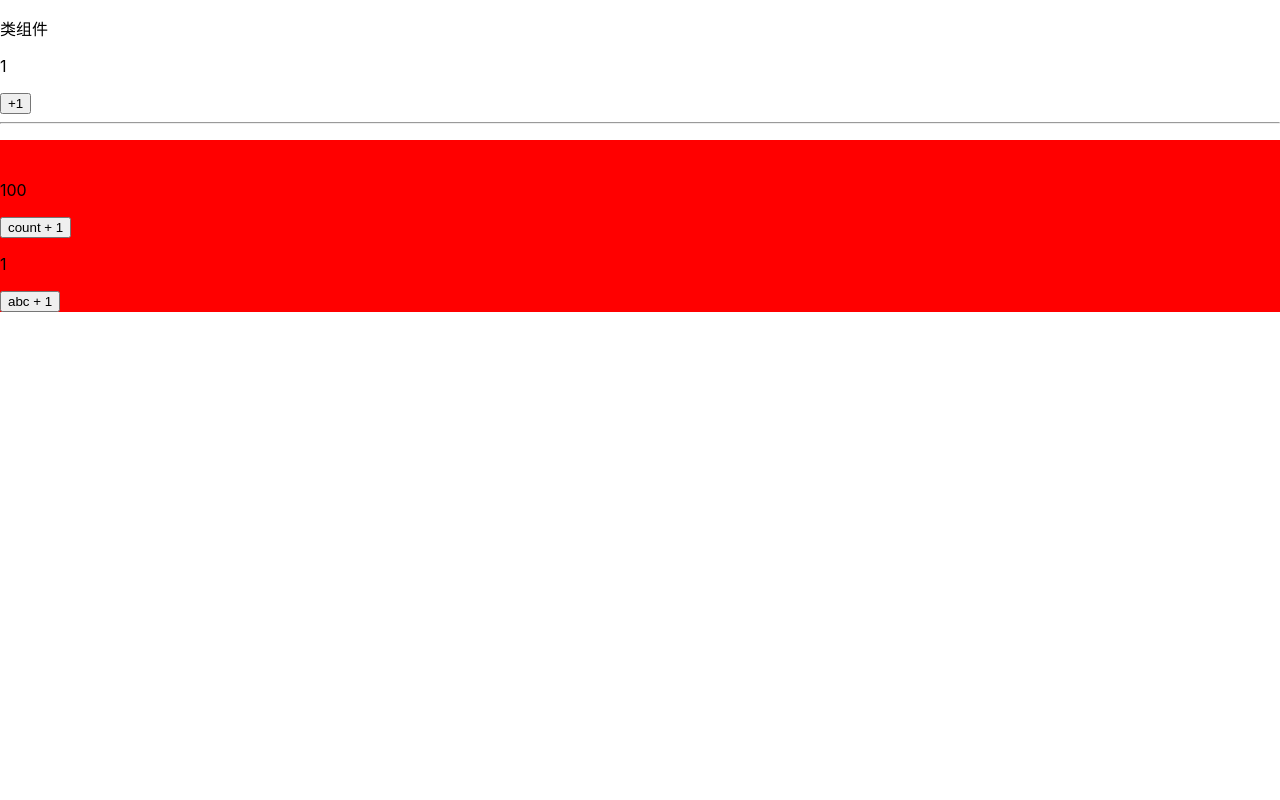
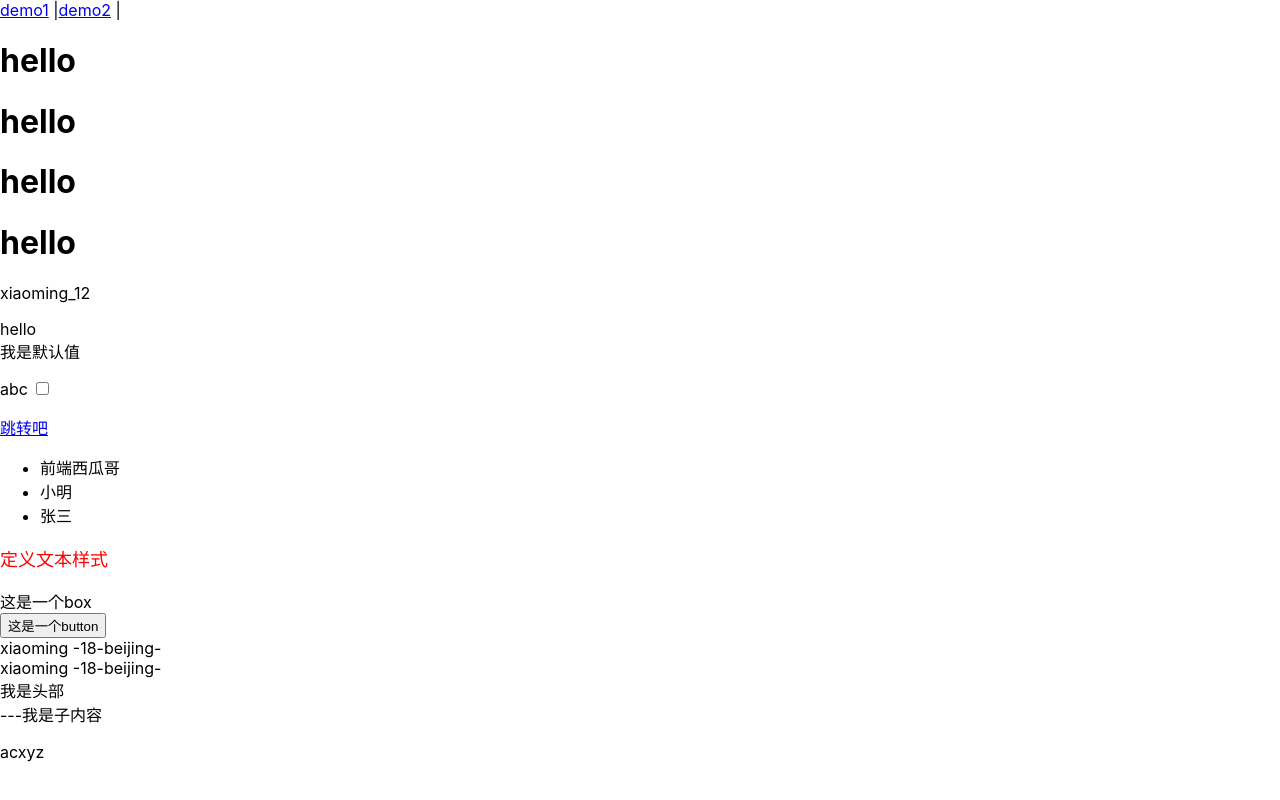
Before and after one commit to tengluomomei/react-demo, a React (Create React App) app: page /#/demo2/test1 in a window 1280 px wide. Built offline with nearby package versions, Linux system fonts and the light colour scheme.

Commit message:
代码同步2

```diff
--- a/package.json
+++ b/package.json
@@ -8,6 +8,7 @@
     "@testing-library/user-event": "^13.5.0",
     "react": "^18.2.0",
     "react-dom": "^18.2.0",
+    "react-router-dom": "^6.10.0",
     "react-scripts": "5.0.1",
     "web-vitals": "^2.1.4"
   },
--- a/src/App.js
+++ b/src/App.js
@@ -1,12 +1,26 @@
-import {DemoA, DemoB} from './pages/jsx/Demo1'
+import {DemoA} from './pages/jsx/Demo1'
+// import Demo2 from './pages/jsx/Demo2'
+import Demo3 from './pages/jsx/Demo3'
+import {HashRouter,Route, Routes, Link} from 'react-router-dom'
 
 
 function App() {
   return (
     <div className="App">
-      <DemoA a='abc'></DemoA>
+      <HashRouter>
+        <Link to='/demo1'>demo1</Link>   |
+        <Link to='/demo2/test1'>demo2</Link>  |
+        <Routes>
+          <Route path='/demo1' element={<DemoA/>}></Route>
+          <Route path='demo2'>
+            <Route path='test1' element={<Demo3/>}></Route>
+          </Route>
+        </Routes>
+      </HashRouter>
+      {/* <DemoA a='abc'></DemoA>
       <hr/>
-      <DemoB></DemoB>
+      <DemoB/>
+      <Demo2></Demo2> */}
     </div>
   );
 }
--- a/src/pages/jsx/Demo1.css
+++ b/src/pages/jsx/Demo1.css
@@ -1,3 +1,3 @@
 .demo{
-    background: red;
+    background: #fff;
 }
--- /dev/null
+++ b/src/pages/jsx/Demo2.jsx
@@ -0,0 +1,15 @@
+import React from 'react'
+
+// 函数组件
+function Demo2(){
+    return (
+        <div>
+            <div className='demo'>
+                <p>jsx</p>
+            </div>
+        </div>
+    )
+}
+
+
+export default Demo2
--- /dev/null
+++ b/src/pages/jsx/Demo3.jsx
@@ -0,0 +1,114 @@
+import React, {useState} from 'react'
+
+
+const MySelf = {
+    Box(){
+        return <div>这是一个box</div>
+    },
+    Button(){
+        return <button>这是一个button</button>
+    }
+}
+
+function ChildEle(props){
+    console.log(props)
+    let {name, age, address, ...otherParams} = props
+    return (
+        <div>
+            <span>{name} -{age}-{address}-{otherParams.header}</span>
+            <span>{props.children}</span>
+            {/* 如果children是函数类型，必须执行 */}
+            {/* <p>{props.children()}</p> */}
+        </div>
+    )
+}
+
+// 函数组件
+function Demo3(){
+    const ele = '<div><a href="#">跳转吧</a></div>'
+    const [items, setItems] = useState(['前端西瓜哥', '小明', '张三']);
+
+    // jsx 给组件提供试图模板的
+    const fn1 = (user)=>{
+        return `${user.name}_${user.age}`
+    }
+
+    const fn2 = (data)=>{
+        if(data){
+            return <div>{data}</div>
+        }else{
+            return <div>我是默认值</div>
+        }
+    }
+
+    let a = 'blue'
+    let b = 'red'
+    // let {Box,Button} = MySelf
+
+
+    let user = {
+        name: 'xiaoming',
+        age: 18,
+        address: 'beijing',
+        list: ['a','b','c'],
+        info: {id: 1,hobby: 'sing'},
+        fn: ()=>{console.log('fn')},
+        id: Symbol(1),
+        header: (<div>我是头部</div>)
+    }
+
+    // 组件返回了jsx元素
+    return (
+        <>
+            <h1 className='blue'>hello</h1>
+            <h1 className={'blue'}>hello</h1>
+            <h1 className={`${a} ${b}`}>hello</h1>
+            <h1 className={`${a} w-20`}>hello</h1>
+
+            <p>{fn1({name: 'xiaoming', age: 12})}</p>
+            <div>{fn2('hello')}</div>
+            <div>{fn2()}</div>
+            <p>
+                <label htmlFor="abc">abc <input id="abc" type={'checkbox'}/></label>
+            </p>
+
+            <div dangerouslySetInnerHTML={{__html: ele}}></div>
+            <ul>
+                {items.map((item) => (
+                    <li key={item}>{item}</li>
+                ))}
+            </ul>
+            <p onClick={()=>{setItems()}}></p>
+            <p style={{color: 'red', fontSize: '18px'}}>定义文本样式</p>
+            <MySelf.Box/>
+            <MySelf.Button/>
+            <ChildEle name={user.name} age={user.age} address={user.address}></ChildEle>
+            <ChildEle {...user}></ChildEle>
+            <ChildEle>
+                <span>我是子内容</span>
+            </ChildEle>
+
+            {/* <ChildEle>
+                {()=>{return 100}}
+            </ChildEle> */}
+            <p>{['a',undefined,'c', ['xyz']]}</p>
+        </>
+    )
+}
+
+// view是一个对象，这个对象叫做jsx元素
+// let view = React.createElement(
+//     'div',
+//     {},
+//     [
+//         React.createElement('h1',{ key: 1}, ['hello'])
+//     ]
+// )
+// console.log(view)
+
+// function Demo3(){
+//     return view
+// }
+
+
+export default Demo3
```
Also changed, not shown: 2 other files (tests, documents, lock files or other folders).
